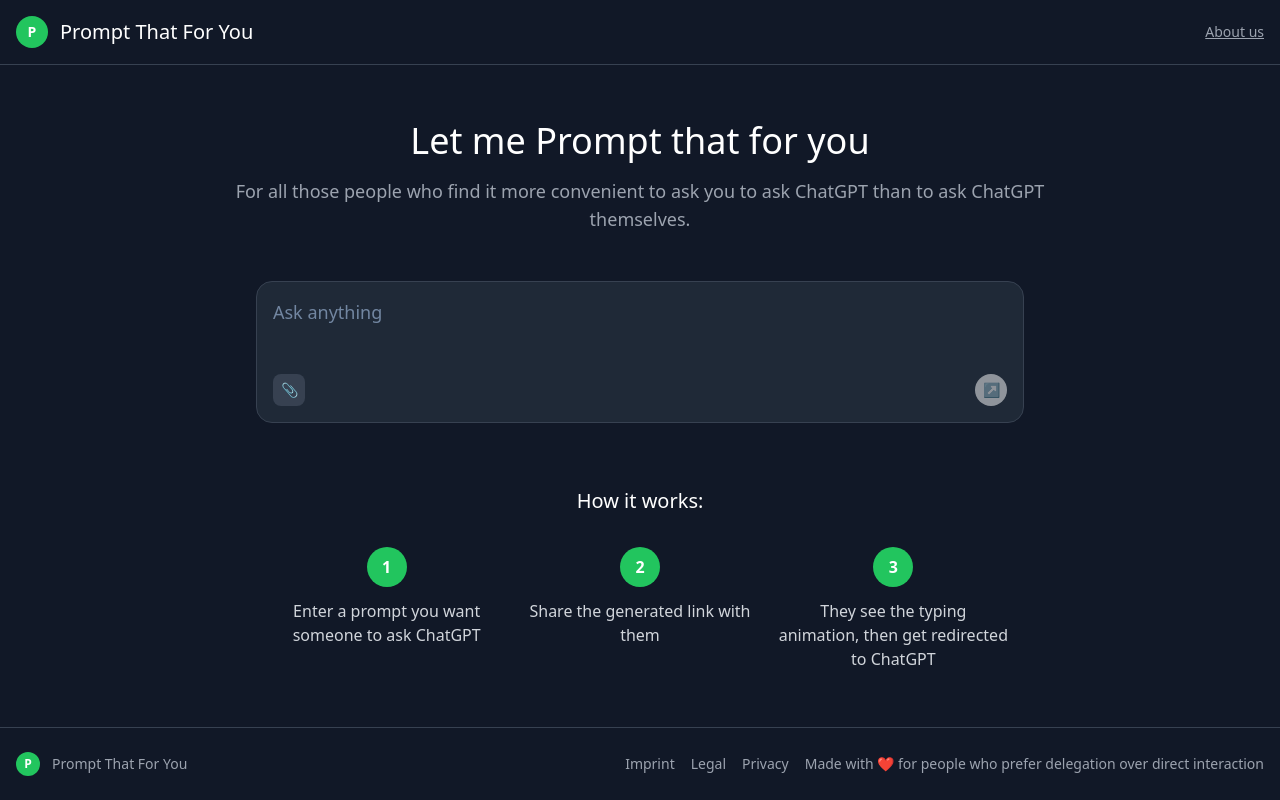
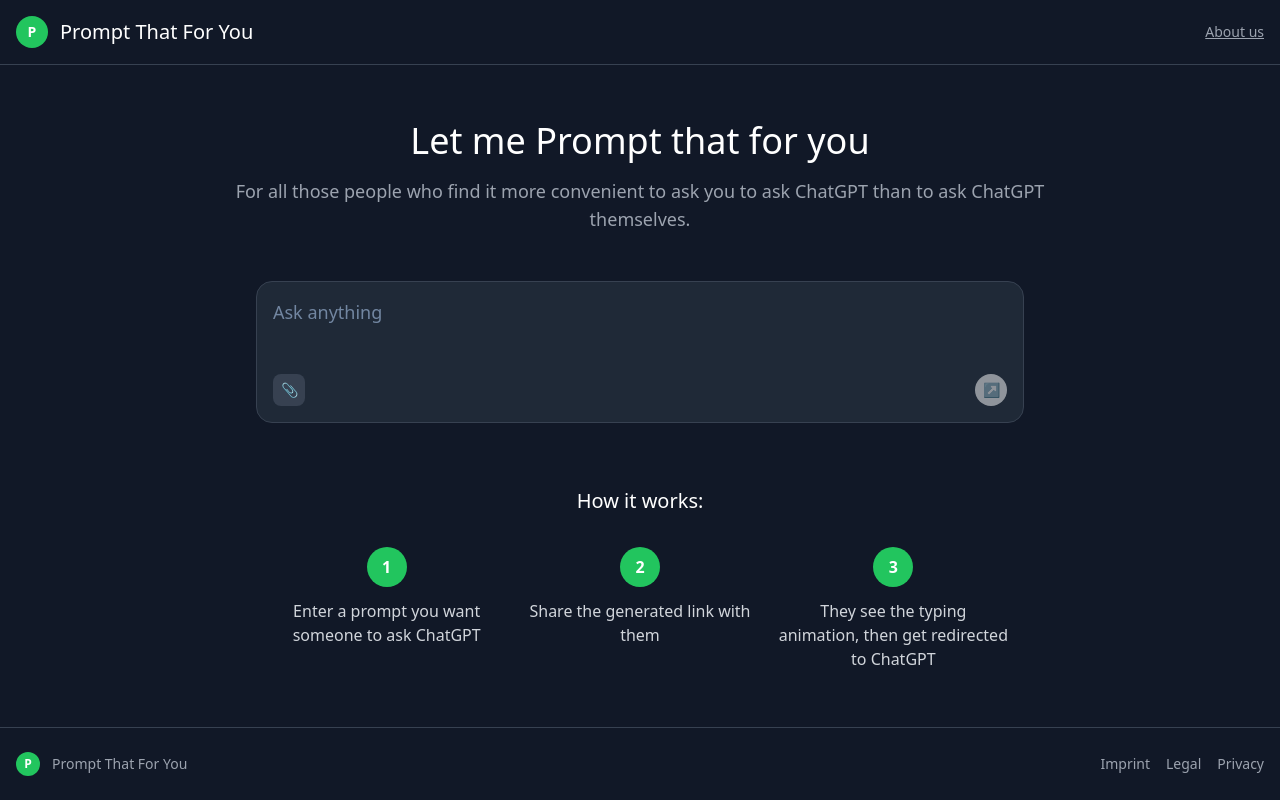
Before and after one commit to muzzyhaile/ask-the-gpt, a React (Vite) app: page / in a window 1280 px wide. Built offline with nearby package versions, Linux system fonts and the light colour scheme.

Commit message:
Remove offensive footer text
Removed the "Made with ❤️ for people who prefer delegation over direct interaction" text from the footer as it was deemed offensive.

```diff
--- a/src/pages/Index.tsx
+++ b/src/pages/Index.tsx
@@ -125,7 +125,6 @@ const Index = () => {
               <Link to="/imprint" className="hover:text-white transition-colors">Imprint</Link>
               <Link to="/legal" className="hover:text-white transition-colors">Legal</Link>
               <Link to="/privacy" className="hover:text-white transition-colors">Privacy</Link>
-              <p className="w-full sm:w-auto">Made with ❤️ for people who prefer delegation over direct interaction</p>
             </div>
           </div>
         </div>
```
